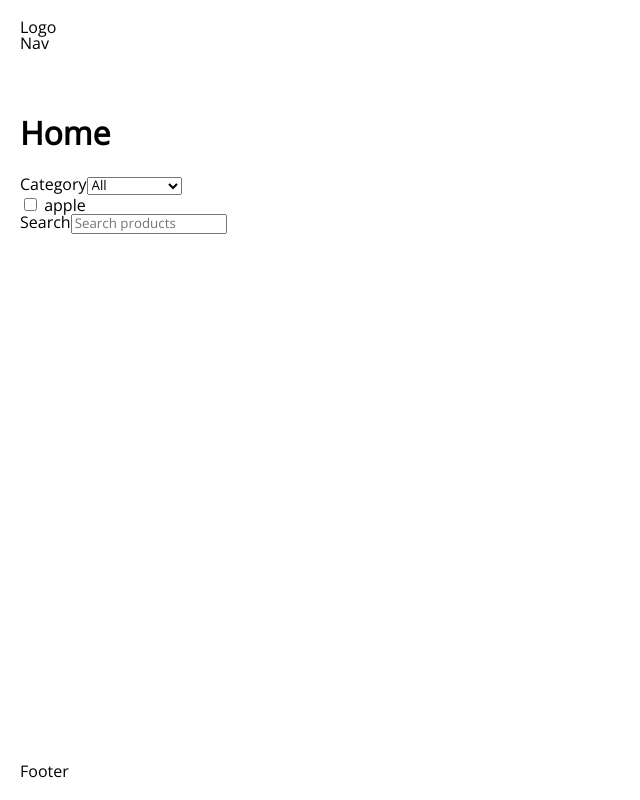
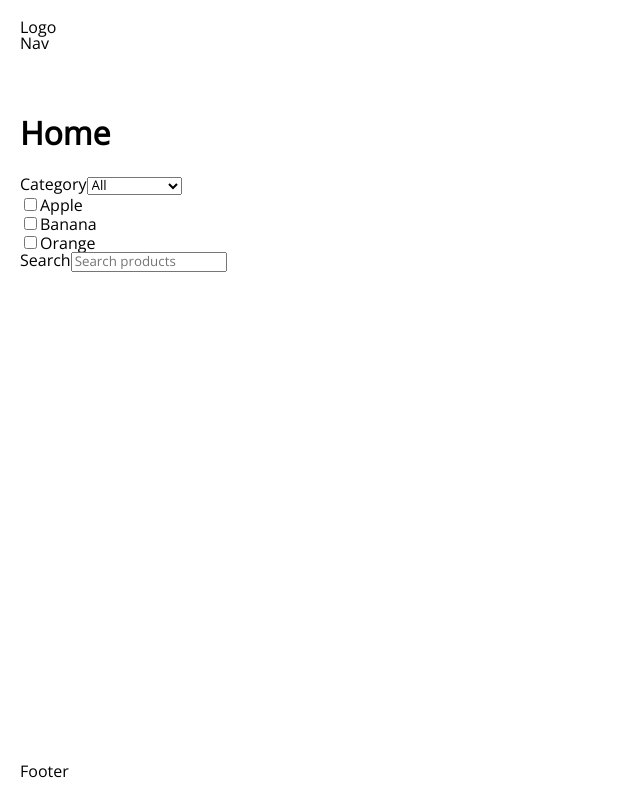
Before and after one commit to jardenna/filter, a React (Vite) app: page / in a window 1280 px wide. Shown: the whole page, without its empty margins (0-640 px from the left). Built offline with nearby package versions, Linux system fonts and the light colour scheme.

Commit message:
checkbox

```diff
--- a/src/components/filter/Filters.tsx
+++ b/src/components/filter/Filters.tsx
@@ -28,23 +28,36 @@ export default function Filters() {
       return;
     }
 
-    const currentValues = next.getAll(name);
-
-    next.delete(name);
+    // checkbox handling: convert to single CSV param
+    const currentCSV = next.get(name) || '';
+    const currentValues = currentCSV
+      .split(',')
+      .map((v) => v.trim())
+      .filter(Boolean);
 
     const nextValues = checked
       ? [...currentValues, value]
       : currentValues.filter((v) => v !== value);
 
-    nextValues.forEach((v) => {
-      next.append(name, v);
-    });
+    if (nextValues.length === 0) {
+      next.delete(name);
+    } else {
+      next.set(name, nextValues.join(', '));
+    }
 
     setParams(next, { replace: true });
   }
 
   const filters = useFilterParams();
   console.log(filters);
+
+  // simple checkbox rendering without loops
+  const isChecked = (fruit: string) =>
+    params
+      .get('fruit')
+      ?.split(',')
+      .map((v) => v.trim())
+      .includes(fruit) || false;
 
   return (
     <form aria-label="Product filter">
@@ -61,18 +74,24 @@ export default function Filters() {
         <option value="men">Men</option>
         <option value="accessories">Accessories</option>
       </select>
-      {/* Fruit*/}
-      <div>
-        <input
-          type="checkbox"
-          id="fruit"
-          name="fruit"
-          value="apple"
-          checked={params.getAll('fruit').includes('apple')}
-          onChange={onChange}
-        />{' '}
-        <label htmlFor="fruit">apple</label>
-      </div>
+
+      {/* FRUITS */}
+      {options.map((option) => {
+        const id = `fruit-${option.value}`;
+        return (
+          <div key={option.value}>
+            <input
+              type="checkbox"
+              id={id}
+              name="fruit"
+              value={option.value}
+              checked={isChecked(option.value)}
+              onChange={onChange}
+            />
+            <label htmlFor={id}>{option.label}</label>
+          </div>
+        );
+      })}
 
       {/* TEXT SEARCH */}
       <label htmlFor="query-filter">Search</label>
```
